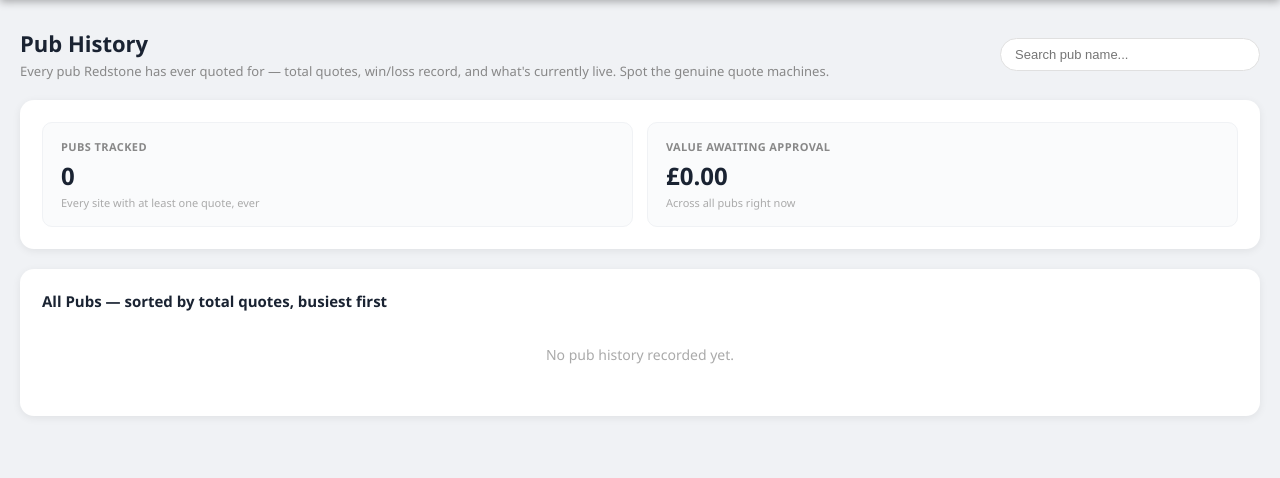
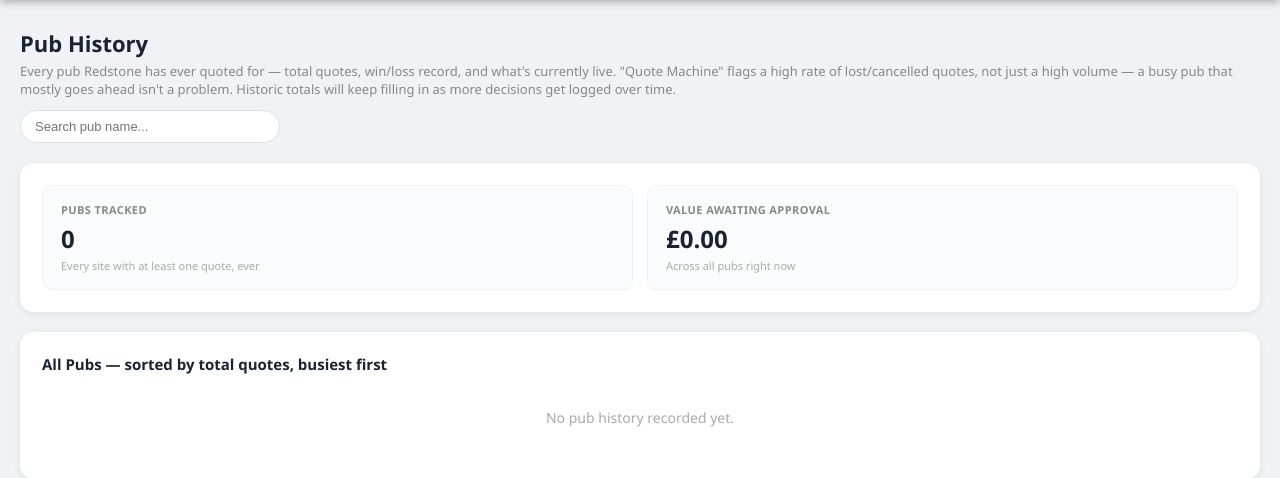
Before and after one commit to RedstonePDM/redstone-pdm-jobcard, a Flask app: page /admin/pub-history in a window 1280 px wide. Shown: the part 56-534 px from the top of the page. Run offline with Flask 3, Linux system fonts and the light colour scheme; the visitor is signed in with stand-in values (Sample User, id 1); data that the repository does not hold is empty; parts of the project's set-up code (start-up, migrations or seed data) failed here and were passed over; some libraries are stand-ins or nearby versions.

Commit message:
Enhance pub history description and quote machine info
Updated the description of the pub history page to clarify the meaning of 'Quote Machine' and how historic totals are accumulated.

```diff
--- a/templates/pub_history.html
+++ b/templates/pub_history.html
@@ -80,7 +80,7 @@
   <div class="page-header">
     <div>
       <h2>Pub History</h2>
-      <div class="page-sub">Every pub Redstone has ever quoted for — total quotes, win/loss record, and what's currently live. Spot the genuine quote machines.</div>
+      <div class="page-sub">Every pub Redstone has ever quoted for — total quotes, win/loss record, and what's currently live. "Quote Machine" flags a high rate of lost/cancelled quotes, not just a high volume — a busy pub that mostly goes ahead isn't a problem. Historic totals will keep filling in as more decisions get logged over time.</div>
     </div>
     <input type="text" class="search-box" id="searchBox" placeholder="Search pub name..." onkeyup="filterPubs()">
   </div>
@@ -124,7 +124,7 @@
         <tr class="pub-row" data-name="{{ p.pub_name|lower }}">
           <td>
             <div class="pub-name">{{ p.pub_name }}</div>
-            {% if p.is_quote_machine %}<span class="qm-pill">⚠ Quote Machine</span>{% endif %}
+            {% if p.is_quote_machine %}<span class="qm-pill">⚠ Quote Machine — {{ p.waste_rate_pct }}% lost/cancelled</span>{% endif %}
           </td>
           <td>{{ p.total_quotes }}</td>
           <td class="count-cell wins">{{ p.wins }}</td>
```
